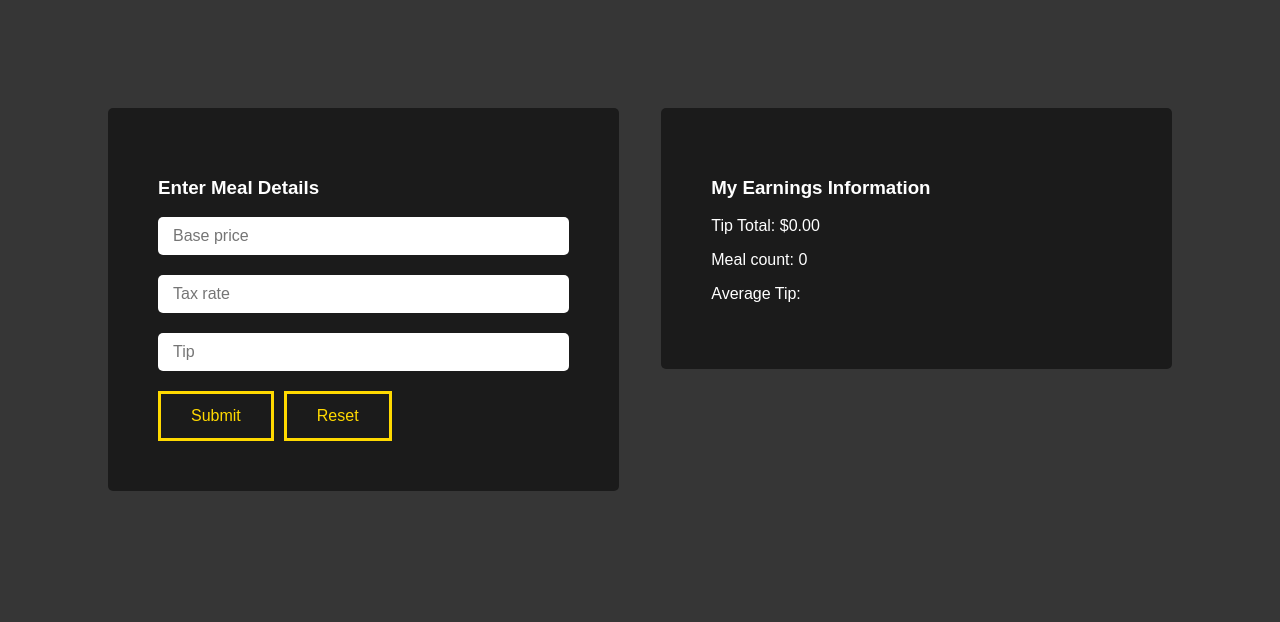
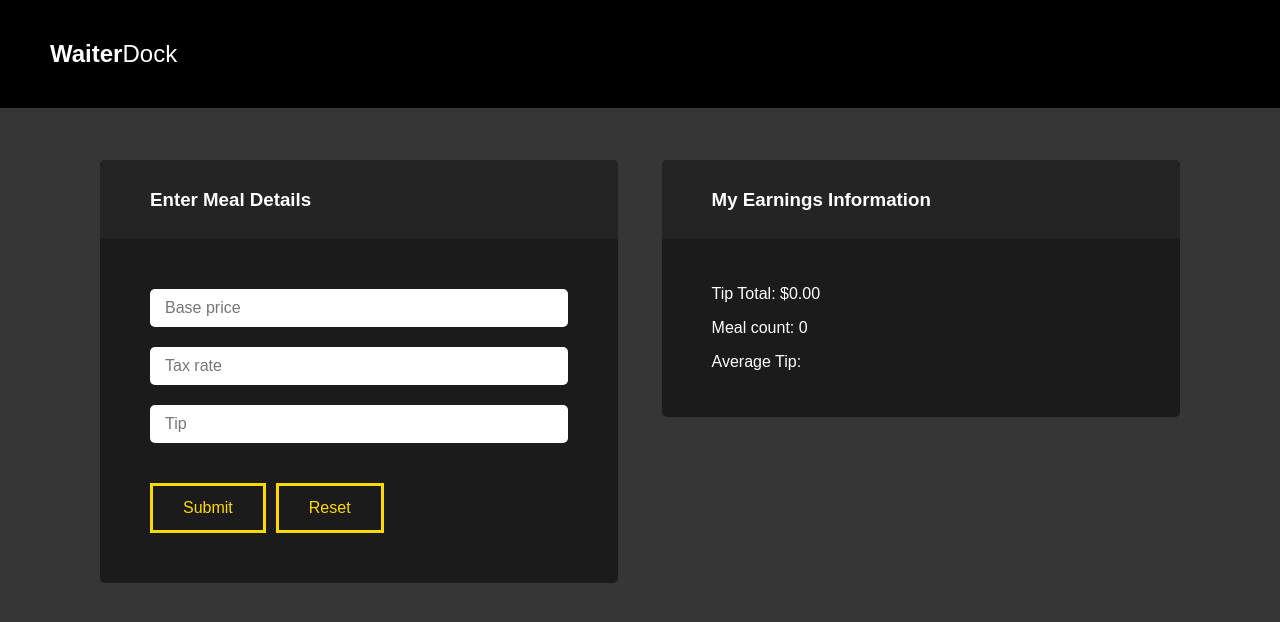
Before and after one commit to jackseabolt/angularjs-waitstaff-calculator, a plain HTML site: page index.html in a window 1280 px wide. Drawn offline with nearby package versions, Linux system fonts and the light colour scheme.

Commit message:
top sections added

```diff
--- a/index.html
+++ b/index.html
@@ -8,10 +8,17 @@
     <script src="https://ajax.googleapis.com/ajax/libs/angularjs/1.5.5/angular.min.js" type="text/javascript"></script>
 </head>
 <body ng-app="">
+    <header>
+
+        <h2><span style="font-weight: 800;">Waiter</span><span style="font-weight: 40;">Dock</span></h2>
+    </header>
     <div class="app" ng-controller="myCtrl">
         <div class="container">
             <div class="half dark">
+                <div class="half-top">
                     <h3>Enter Meal Details</h3>
+                </div>
+                <div class="half-bottom">
                     <form name="myForm" ng-submit="submit()">
                         <div>
                             <p class="error" ng-if="myForm.base.$error.pattern">Base must be a number</p>
@@ -32,16 +39,24 @@
                         <button type="submit">Submit</button><button ng-click="reset()">Reset</button>
                     </form>
                 </div>
+            </div>
             <div class="half-right">
                 <div class="dark half-right-inner ">
+                    <div class="half-top">
                         <h3>My Earnings Information</h3>
+                    </div>
+                    <div class="half-bottom-right">
                         <p>Tip Total: {{ tiptotal | currency }}</p>
                         <p>Meal count: {{ mealcount }}</p>
                         <p>Average Tip: {{ averageTip | currency }}</p>
                         <p class="details" ng-if="total" ng-click="toggleDetails()">Details</p>
                     </div>
+                </div>
                 <div class="transaction dark half-right-inner half-right-inner-bottom" ng-if="details">
+                    <div class="half-top">
                         <h3>Last Transaction</h3>
+                    </div>
+                    <div class="half-bottom-right">
                         <p>Subtotal: {{ subtotal | currency }} </p>
                         <p>Tip: {{ displayTip | currency }}</p>
                         <p class="total"><b>{{ subtotal | currency }} + {{ displayTip | currency }} = {{ total | currency }}</b></p>
@@ -49,6 +64,7 @@
                 </div>
             </div>
         </div>
+    </div>
     <script src="main.js" type="text/javascript"></script>
 </body>
 </html>
--- a/main.css
+++ b/main.css
@@ -1,15 +1,45 @@
 body {
-    padding: 100px;
     background-color: rgb(54, 54, 54);
+    margin: 0px;
+}
+
+header {
+    position: fixed;
+    background-color: black;
+    padding: 20px 50px;
+    width: 100%;
+    color: white;
+}
+
+header h1 {
+    margin: 0px;
+    padding: 0px;
 }
 
 .half {
     display: inline-block;
-    width: calc(48% - 100px);
+    width: calc(48%);
     margin: 0px;
-    padding: 50px;
+    padding: 0px;
     height: 100%;
     border-radius: 5px;
+    overflow: hidden;
+}
+
+.half-top {
+    width: calc(100% - 100px);
+    padding: 10px 50px;
+    background-color: rgb(36, 36, 36);
+}
+
+.half-bottom {
+    width: calc(100% - 100px);
+    padding: 50px;
+}
+
+.half-bottom-right {
+    width: calc(100% - 100px);
+    padding: 30px 50px;
 }
 
 .dark {
@@ -18,9 +48,9 @@ body {
 }
 
 .half-right-inner {
-    width: calc(100% - 100px);
-    padding: 50px;
+    width: 100%;
     border-radius: 5px;
+    overflow: hidden;
 }
 
 .half-right-inner-bottom {
@@ -34,6 +64,9 @@ body {
     padding: 0px;
 }
 
+.app {
+    padding: 160px 100px;
+}
 .app h1 {
     text-align: center;
     color: white;
@@ -72,6 +105,7 @@ button {
     transition: 0.3s;
     cursor: pointer;
     margin-right: 10px;
+    margin-top: 20px;
 }
 
 .total {
@@ -111,15 +145,14 @@ button:hover {
         width: 100%;
         margin-top: 30px;
     }
-
     .half {
         display: block;
-        width: calc(100% - 100px);
+        width: calc(100%);
     }
 }
 
 @media screen and (max-width: 600px) {
-    body {
-        padding: 20px;
+    .app {
+        padding: 130px 20px;
     }
 }
--- a/main.js
+++ b/main.js
@@ -20,6 +20,7 @@ angular.module('myApp', [])
             $scope.mealcount = 0;
             $scope.averageTip = null;
             $scope.total = null;
+            $scope.details = false;
         }
         $scope.toggleDetails = function() {
             $scope.details = !$scope.details;
```
Lines whose indentation alone changed are shown as unchanged.
